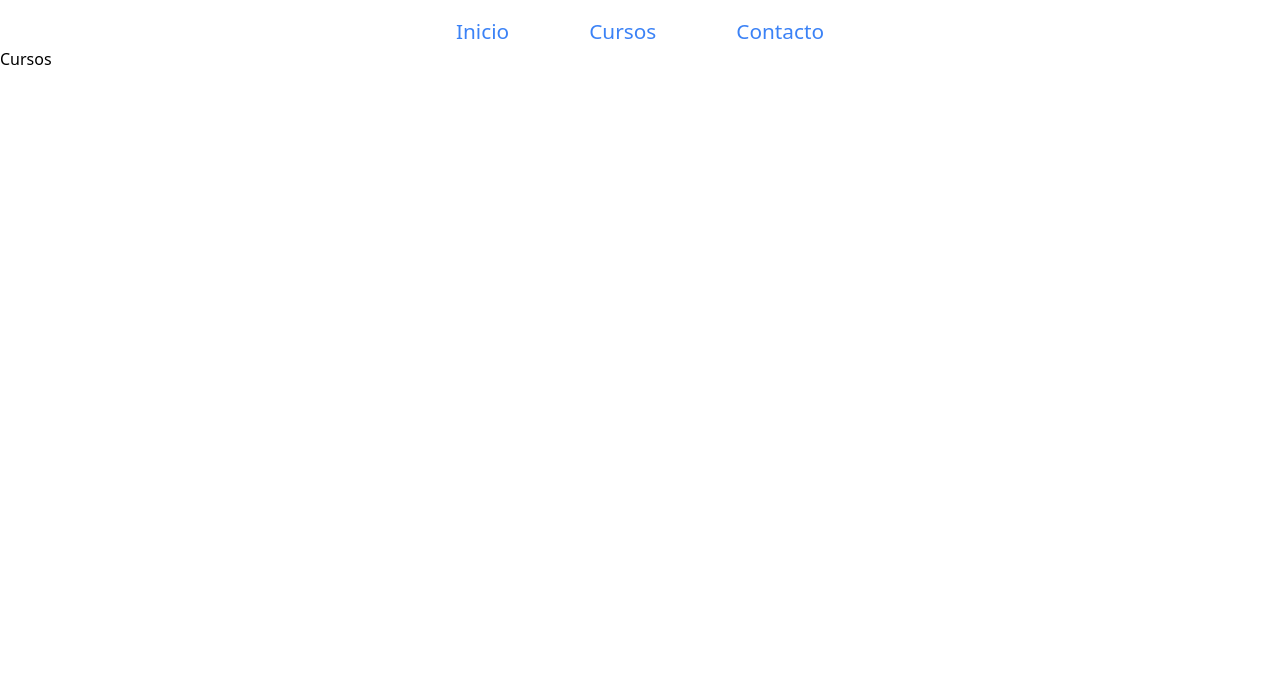
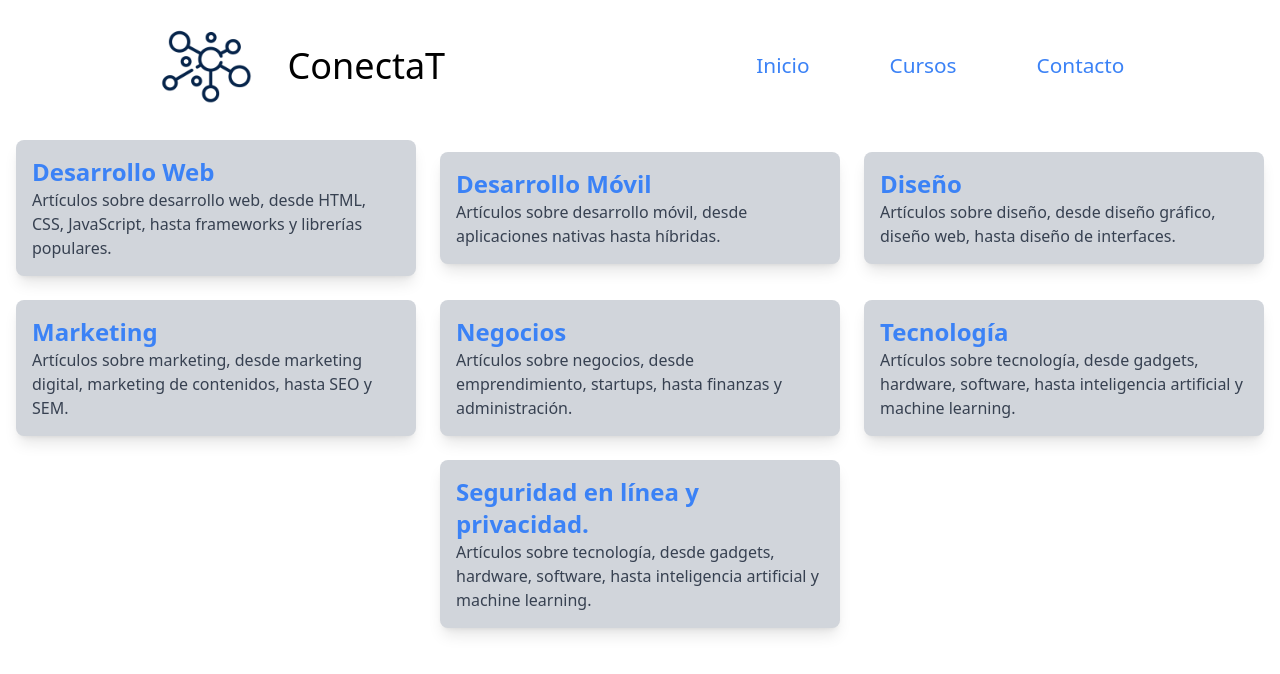
Before and after one commit to rodasOS/ConectaT, an Astro site: page /cursos in a window 1280 px wide. Built offline with nearby package versions, Linux system fonts and the light colour scheme; Astro itself is replaced by a stand-in of ours.

Commit message:
Agregando lista de cursos estatica

```diff
--- a/src/components/Header.astro
+++ b/src/components/Header.astro
@@ -6,7 +6,11 @@ const enlaces = [
 ];
 ---
 
-<header class='mt-4'>
+<header class='mt-4 flex justify-around mb-6'>
+	<div class='flex justify-center items-center gap-8'>
+		<img src='logo.png' alt='' class='w-[100px]' />
+		<h1 class='text-4xl bold'>ConectaT</h1>
+	</div>
 	<nav class='flex justify-center items-center gap-20'>
 		{
 			enlaces.map((enlace) => {
--- /dev/null
+++ b/src/components/ListaCursos.astro
@@ -0,0 +1,49 @@
+---
+const categorias = [
+	{
+		nombre: 'Desarrollo Web',
+		descripcion:
+			'Artículos sobre desarrollo web, desde HTML, CSS, JavaScript, hasta frameworks y librerías populares.',
+	},
+	{
+		nombre: 'Desarrollo Móvil',
+		descripcion: 'Artículos sobre desarrollo móvil, desde aplicaciones nativas hasta híbridas.',
+	},
+	{
+		nombre: 'Diseño',
+		descripcion:
+			'Artículos sobre diseño, desde diseño gráfico, diseño web, hasta diseño de interfaces.',
+	},
+	{
+		nombre: 'Marketing',
+		descripcion:
+			'Artículos sobre marketing, desde marketing digital, marketing de contenidos, hasta SEO y SEM.',
+	},
+	{
+		nombre: 'Negocios',
+		descripcion:
+			'Artículos sobre negocios, desde emprendimiento, startups, hasta finanzas y administración.',
+	},
+	{
+		nombre: 'Tecnología',
+		descripcion:
+			'Artículos sobre tecnología, desde gadgets, hardware, software, hasta inteligencia artificial y machine learning.',
+	},
+	{
+		nombre: 'Seguridad en línea y privacidad.',
+		descripcion:
+			'Artículos sobre tecnología, desde gadgets, hardware, software, hasta inteligencia artificial y machine learning.',
+	},
+];
+---
+
+<div class='flex flex-wrap justify-center items-center gap-6'>
+	{
+		categorias.map((categoria) => (
+			<div class='bg-gray-300 p-4 rounded-lg shadow-lg w-[400px] hover:cursor-pointer hover:scale-110 transition-all ease-out duration-400'>
+				<h2 class='text-2xl font-bold text-blue-500'>{categoria.nombre}</h2>
+				<p class='text-gray-700'>{categoria.descripcion}</p>
+			</div>
+		))
+	}
+</div>
--- a/src/layouts/Layout.astro
+++ b/src/layouts/Layout.astro
@@ -16,7 +16,8 @@ const { title, description = 'ConectaT con nosotros, ConectaT con la educación.
 		<meta charset='UTF-8' />
 		<meta name='description' content={description} />
 		<meta name='viewport' content='width=device-width' />
-		<link rel='icon' type='image/svg+xml' href='/favicon.svg' />
+		<!-- <link rel='icon' type='image/svg+xml' href='/favicon.svg' /> -->
+		<link rel='icon' type='image/png' href='logo.png' />
 		<title>{title}</title>
 		<ViewTransitions />
 	</head>
@@ -28,7 +29,17 @@ const { title, description = 'ConectaT con nosotros, ConectaT con la educación.
 
 <style is:global>
 	:root {
-		color-scheme: light dark;
+		/* color-scheme: light dark; */
+		--nobel: #b4b4b4;
+		--lucky-point: #1c1464;
+		--green-vogue: #042c54;
+		--olivine: #8cb884;
+		--paradiso: #307484;
+		--bay-of-many: #302c88;
+		--martinique: #342c54;
+		--madison: #082c54;
+		--madison: #082c54;
+		--madison: #082c54;
 	}
 
 	* {
--- a/src/pages/cursos.astro
+++ b/src/pages/cursos.astro
@@ -1,7 +1,8 @@
 ---
 import Layout from '../layouts/Layout.astro';
+import ListaCursos from '../components/ListaCursos.astro';
 ---
 
 <Layout title='ConectaT - Cursos'>
-	<h1>Cursos</h1>
+	<ListaCursos />
 </Layout>
--- a/tailwind.config.mjs
+++ b/tailwind.config.mjs
@@ -1,8 +1,19 @@
-/** @type {import('tailwindcss').Config} */
+//** @type {import('tailwindcss').Config} */
 export default {
 	content: ['./src/**/*.{astro,html,js,jsx,md,mdx,svelte,ts,tsx,vue}'],
 	theme: {
-		extend: {},
+		extend: {
+			colors: {
+				nobel: '#b4b4b4',
+				'lucky-point': '#1c1464',
+				'green-vogue': '#042c54',
+				olivine: '#8cb884',
+				paradiso: '#307484',
+				'bay-of-many': '#302c88',
+				martinique: '#342c54',
+				madison: '#082c54',
+			},
+		},
 	},
 	plugins: [],
-}
+};
```
Also changed, not shown: public/logo.png (added).
